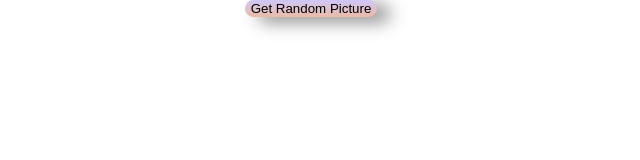
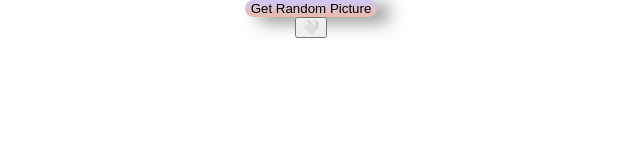
Before and after one commit to Matt-1985/my-app, a React (Create React App) app: page / in a window 1280 px wide. Shown: the top 160 px of the page, without its empty margins (329-969 px from the left). Built offline with nearby package versions, Linux system fonts and the light colour scheme.

Commit message:
Add favorit button

```diff
--- a/src/App.js
+++ b/src/App.js
@@ -19,6 +19,9 @@ function App() {
         className={"primaryButton"}
         onClick={() => handleClick()}
       />
+      <button className="favorite-btn" onClick={() => alert("test")}>
+        🤍
+      </button>
       {randomImage && (
         <ImagePreview
           src={randomImage.urls.regular}
```
